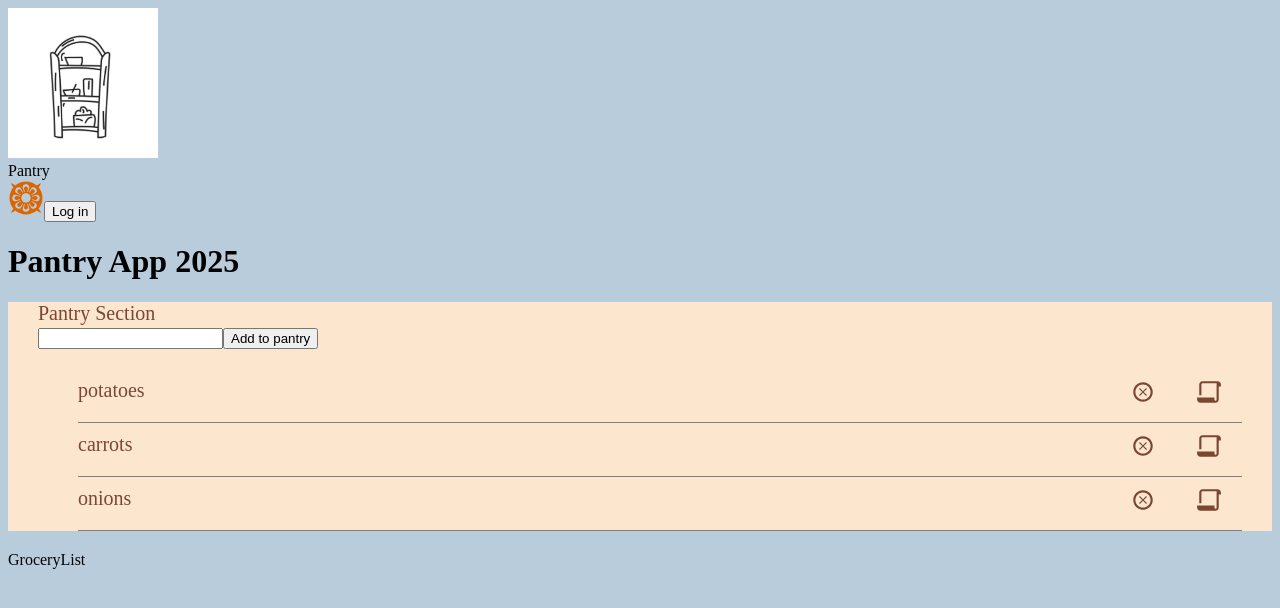
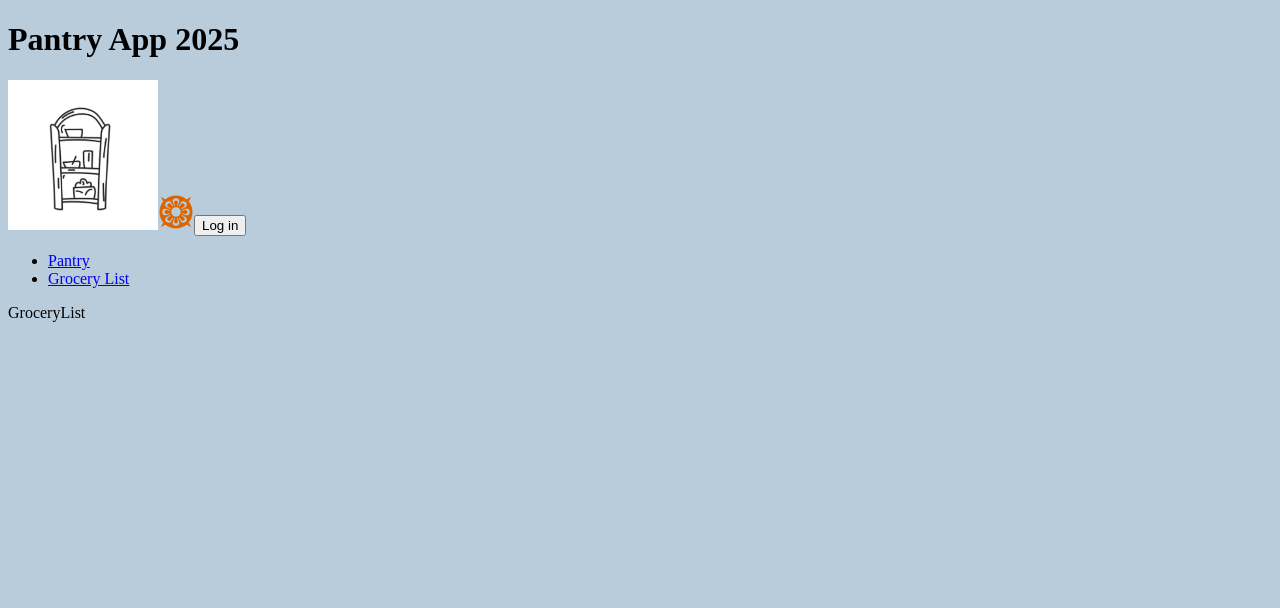
Before and after one commit to jbtech85/pantry, a React (Vite) app: page /grocery-list in a window 1280 px wide. Shown: the top 608 px of the page. Built offline with nearby package versions, Linux system fonts and the light colour scheme.

Commit message:
add react-router and tanstack query

```diff
--- a/package.json
+++ b/package.json
@@ -7,13 +7,17 @@
     "dev": "vite",
     "build": "tsc -b && vite build",
     "lint": "eslint .",
-    "preview": "vite preview"
+    "preview": "vite preview",
+    "serve-json": "json-server --watch src/components/IngredientList/tempIngredients.json --port 4100"
   },
   "dependencies": {
     "@tailwindcss/vite": "^4.1.13",
+    "@tanstack/react-query": "^5.90.3",
+    "json-server": "^1.0.0-beta.3",
     "react": "^19.1.1",
     "react-dom": "^19.1.1",
     "react-icons": "^5.5.0",
+    "react-router-dom": "^7.9.4",
     "tailwindcss": "^4.1.13"
   },
   "devDependencies": {
--- a/src/App.tsx
+++ b/src/App.tsx
@@ -11,17 +11,16 @@ function App() {
 
   return (
     <div style={appStyles}>
+      <h1 className="text-3xl">Pantry App 2025</h1>
       <Header />
-      <h1 className="text-3xl">Pantry App 2025</h1>
 
-      {/* Want to display different pages
+      {/*
+        -- display different pages
         - Pantry - Add ingredients to pantry, see ingredients in pantry,
         - Grocery List - Add ingredients to grocery list, see ingredients on grocery list
 
       */}
 
-      <Pantry />
-      <GroceryList />
     </div>
   );
 }
--- a/src/components/Header/Header.tsx
+++ b/src/components/Header/Header.tsx
@@ -15,8 +15,9 @@ const Header = () => {
   return (
     <>
       <img src={logo} height={150} alt="pantry logo" />
+      <GiAbstract076 style={giAbstract076Style}/><button onClick={() => setIsAuthed(!isAuthed)}>{isAuthed ? "Log out" : "Log in"}</button>
+      {/* Putting react-router in Navbar made it the whole app, for now */}
       <Navbar />
-      <GiAbstract076 style={giAbstract076Style}/><button onClick={() => setIsAuthed(!isAuthed)}>{isAuthed ? "Log out" : "Log in"}</button>
     </>
   )
 }
--- a/src/components/IngredientList/IngredientList.tsx
+++ b/src/components/IngredientList/IngredientList.tsx
@@ -28,7 +28,7 @@ const listButtonStyle = {
 const IngredientList = () => {
   return (
     <ul>
-      {tempIngredients.map((ingredient: ingredientType) => (
+      {tempIngredients.ingredients.map((ingredient: ingredientType) => (
         <li key={ingredient.id} style={liIngredientStyle}>
           {/*
             -- when clicking delete, if item is not on grocery list give prompt() to add.
--- a/src/components/IngredientList/tempIngredients.json
+++ b/src/components/IngredientList/tempIngredients.json
@@ -1,4 +1,5 @@
-[
+{
+  "ingredients": [
   {
     "id": "0",
     "name": "potatoes",
@@ -15,4 +16,4 @@
     "inPantry": true,
     "onGroceryList": true
   }
-]
+]}
--- a/src/components/Navbar/Navbar.tsx
+++ b/src/components/Navbar/Navbar.tsx
@@ -1,3 +1,6 @@
+import { Link, Route, Routes } from "react-router-dom"
+import Pantry from "../Pantry/Pantry"
+import GroceryList from "../GroceryList/GroceryList"
 
 
 const Navbar = () => {
@@ -6,8 +9,21 @@ const Navbar = () => {
   return (
     <>
       <nav>
-        Pantry
+        <ul>
+          <li>
+            <Link to='/pantry'>Pantry</Link>
+          </li>
+          <li>
+            <Link to='/grocery-list'>Grocery List</Link>
+          </li>
+        </ul>
       </nav>
+
+      <Routes>
+        <Route path='/' element={<Pantry />} />
+        <Route path='/pantry' element={<Pantry />} />
+        <Route path='/grocery-list' element={<GroceryList />} />
+      </Routes>
     </>
   )
 }
--- a/src/components/Pantry/Pantry.tsx
+++ b/src/components/Pantry/Pantry.tsx
@@ -1,5 +1,7 @@
+import { useState } from "react"
 import IngredientForm from "../IngredientForm/IngredientForm"
 import IngredientList from "../IngredientList/IngredientList"
+import { useQuery } from "@tanstack/react-query"
 
 const pantrySectionStyle = {
   padding: "0px 30px",
@@ -9,6 +11,24 @@ const pantrySectionStyle = {
 }
 
 const Pantry = () => {
+
+  const [pantryList, setPantryList] = useState({});
+
+  const query = useQuery({
+    queryKey: ["pantryItems"],
+    queryFn: async () => {
+      const response = await fetch('src/components/IngredientList/tempIngredients.json');
+      if(!response.ok){
+        throw new Error("Network response failed");
+      }
+      return response.json();
+    }
+  })
+
+  console.log(query.data);
+
+
+
   return (
     <div style={pantrySectionStyle}>Pantry Section
 
--- a/src/main.tsx
+++ b/src/main.tsx
@@ -2,10 +2,17 @@ import { StrictMode } from 'react'
 import { createRoot } from 'react-dom/client'
 import './index.css'
 import App from './App.tsx'
+import { BrowserRouter } from 'react-router-dom'
+import { QueryClient, QueryClientProvider } from '@tanstack/react-query'
 
+const queryClient = new QueryClient();
 
 createRoot(document.getElementById('root')!).render(
   <StrictMode>
-    <App />
-  </StrictMode>,
+    <BrowserRouter>
+      <QueryClientProvider client={queryClient}>
+        <App />
+      </QueryClientProvider>
+    </BrowserRouter>
+  </StrictMode>
 )
```
Also changed, not shown: 1 other file (tests, documents, lock files or other folders).
